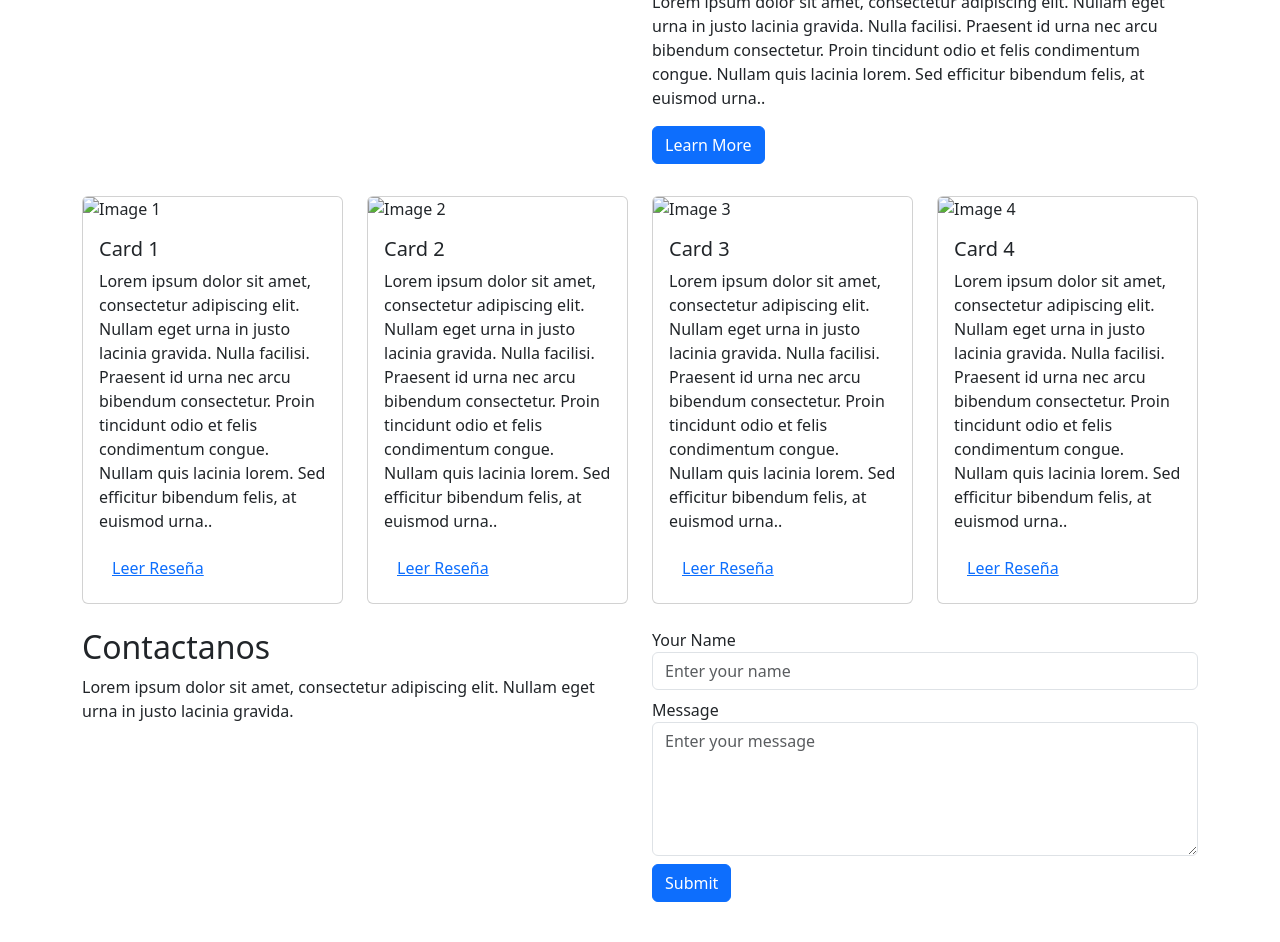
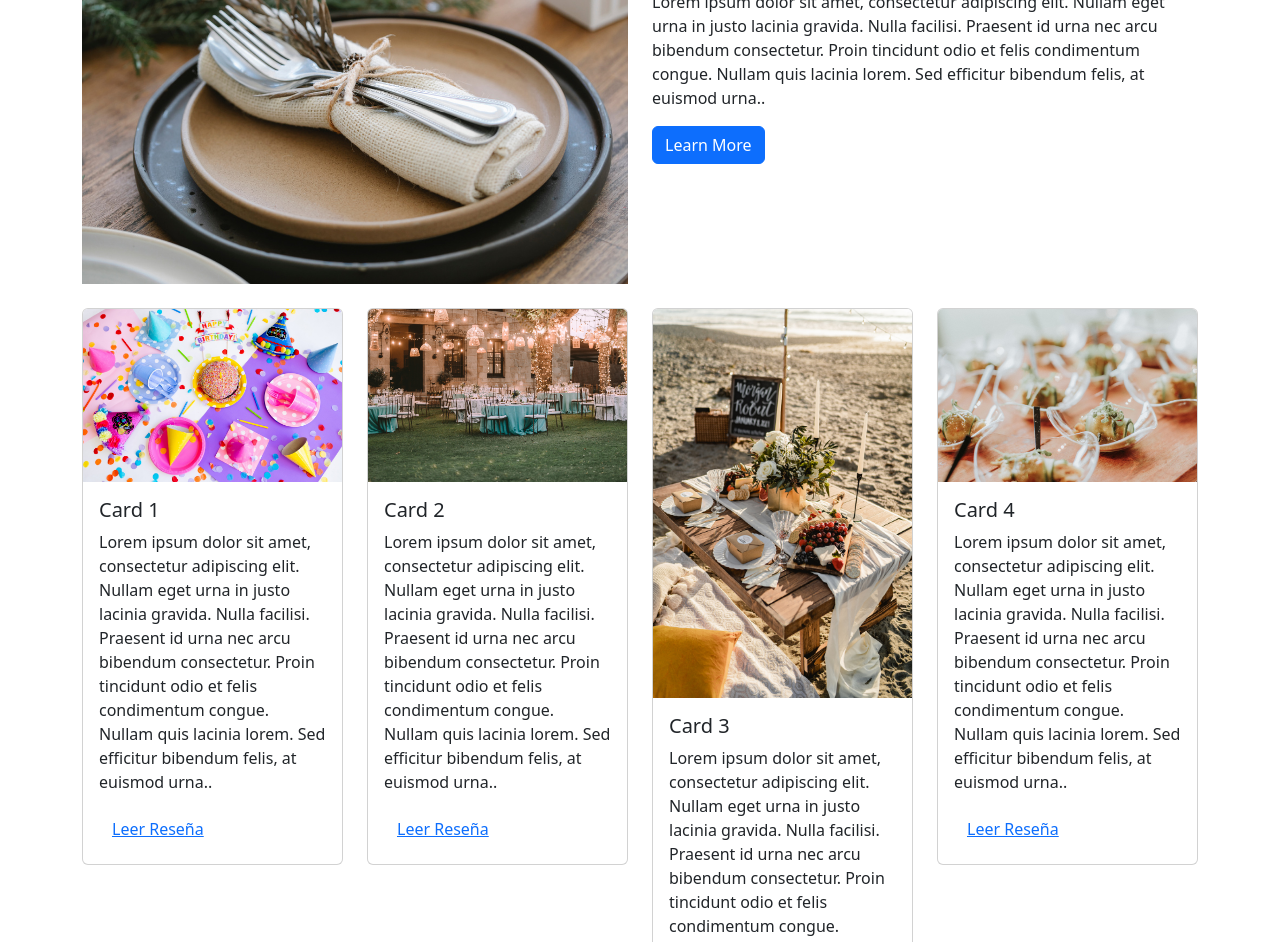
Before and after one commit to maxjsx/c1-max-pino, a plain HTML site: page index.html in a window 1280 px wide. Shown: the part 136-1078 px from the top of the page. Drawn offline with nearby package versions, Linux system fonts and the light colour scheme.

Commit message:
imagenes
3

```diff
--- a/index.html
+++ b/index.html
@@ -35,7 +35,7 @@
     <div id="inicio" class="container mb-4">
         <div class="row">
             <div class="col-md-6">
-                <img src="your-image.jpg" class="img-fluid" alt="Your Image">
+                <img src="./img/AniversarioBoda.jpg" class="img-fluid" alt="Your Image">
             </div>
             <div class="col-md-6 mt-4">
                 <div class="description mb-2">
@@ -50,7 +50,7 @@
         <div class="row">
             <div class="col-lg-3 mb-4 col-md-6 col-12">
                 <div class="card">
-                    <img src="image1.jpg" class="card-img-top" alt="Image 1">
+                    <img src="./img/CumpleAika.jpg" class="card-img-top" alt="Image 1">
                     <div class="card-body">
                         <h5 class="card-title">Card 1</h5>
                         <p class="card-text">Lorem ipsum dolor sit amet, consectetur adipiscing elit. Nullam eget urna in justo lacinia gravida. Nulla facilisi. Praesent id urna nec arcu bibendum consectetur. Proin tincidunt odio et felis condimentum congue. Nullam quis lacinia lorem. Sed efficitur bibendum felis, at euismod urna..</p>
@@ -60,7 +60,7 @@
             </div>
             <div class="col-lg-3 mb-4 col-md-6 col-12">
                 <div class="card">
-                    <img src="image2.jpg" class="card-img-top" alt="Image 2">
+                    <img src="./img/CumpleGigi.jpg" class="card-img-top" alt="Image 2">
                     <div class="card-body">
                         <h5 class="card-title">Card 2</h5>
                         <p class="card-text">Lorem ipsum dolor sit amet, consectetur adipiscing elit. Nullam eget urna in justo lacinia gravida. Nulla facilisi. Praesent id urna nec arcu bibendum consectetur. Proin tincidunt odio et felis condimentum congue. Nullam quis lacinia lorem. Sed efficitur bibendum felis, at euismod urna..</p>
@@ -70,7 +70,7 @@
             </div>
             <div class="col-lg-3 mb-4 col-md-6 col-12">
                 <div class="card">
-                    <img src="image3.jpg" class="card-img-top" alt="Image 3">
+                    <img src="./img/EventoPlaya.jpg" class="card-img-top" alt="Image 3">
                     <div class="card-body">
                         <h5 class="card-title">Card 3</h5>
                         <p class="card-text">Lorem ipsum dolor sit amet, consectetur adipiscing elit. Nullam eget urna in justo lacinia gravida. Nulla facilisi. Praesent id urna nec arcu bibendum consectetur. Proin tincidunt odio et felis condimentum congue. Nullam quis lacinia lorem. Sed efficitur bibendum felis, at euismod urna..</p>
@@ -80,7 +80,7 @@
             </div>
             <div class="col-lg-3 mb-4 col-md-6 col-12">
                 <div class="card">
-                    <img src="image4.jpg" class="card-img-top" alt="Image 4">
+                    <img src="./img/MusicCamp.jpg" class="card-img-top" alt="Image 4">
                     <div class="card-body">
                         <h5 class="card-title">Card 4</h5>
                         <p class="card-text">Lorem ipsum dolor sit amet, consectetur adipiscing elit. Nullam eget urna in justo lacinia gravida. Nulla facilisi. Praesent id urna nec arcu bibendum consectetur. Proin tincidunt odio et felis condimentum congue. Nullam quis lacinia lorem. Sed efficitur bibendum felis, at euismod urna..</p>
@@ -91,7 +91,7 @@
         </div>
     </div>
 
-    <div id="contact-us" class="container mb-5">
+    <div id="contact-us" class="container pb-5">
         <div class="row">
             <div class="col-md-6">
                 <h2>Contactanos</h2>
--- a/styles.css
+++ b/styles.css
@@ -20,3 +20,11 @@
 .containerx {
     height: 40vh;
 }
+#contact-us {
+    background-color: #D7EBCF; /* Replace with your desired background color */
+}
+#contact-us h2, #contact-us p {
+    color: #333333; /* Replace with your desired text color */
+}
+
+/* Add this CSS to your stylesheet or within a <style> tag in the HTML file */
```
Also changed, not shown: img/AniversarioBoda.jpg (added), img/CumpleAika.jpg (added), img/CumpleGigi.jpg (added), img/DespedidaJane.jpg (added), img/EventoPlaya.jpg (added), img/LeonFrance.jpg (added), img/MusicCamp.jpg (added), img/about_me.jpg (added), img/facebook_logo.png (added), img/instagram_logo.png (added), img/linkedin_logo.png (added), img/twitter_logo.png (added).
